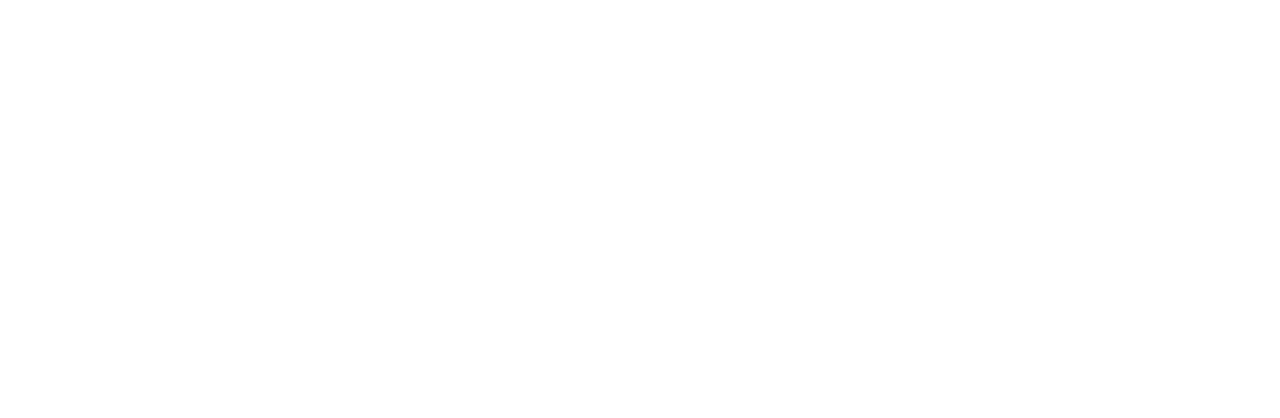
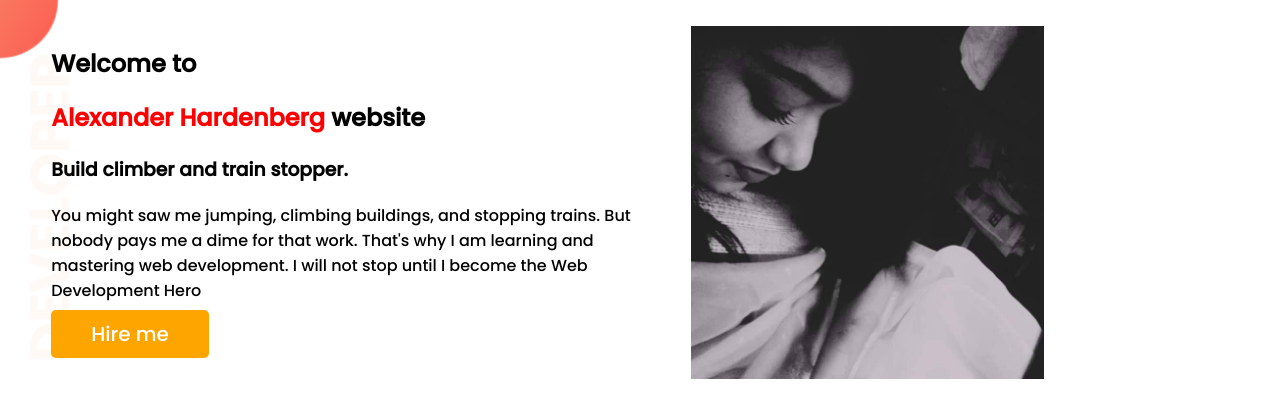
Before and after one commit to hardenberg1971/developer-portfolio, a plain HTML site: page index.html in a window 1280 px wide. Drawn offline with Linux system fonts and the light colour scheme.

Commit message:
top baner added

```diff
--- a/index.html
+++ b/index.html
@@ -4,10 +4,23 @@
     <meta charset="UTF-8">
     <meta http-equiv="X-UA-Compatible" content="IE=edge">
     <meta name="viewport" content="width=device-width, initial-scale=1.0">
-    <title>Developer portfolio</title>
+    <title>Hardenberg</title>
+    <link rel="preconnect" href="https://fonts.googleapis.com">
+<link rel="preconnect" href="https://fonts.gstatic.com" crossorigin>
+<link href="https://fonts.googleapis.com/css2?family=Poppins:wght@500&display=swap" rel="stylesheet">
     <link rel="stylesheet" href="style.css">
 </head>
 <body>
+<section class="top-banner">
+    <div class="half-width">
+    <h1>Welcome to</h1>
+    <h1> <span class="orange-color"> Alexander Hardenberg</span> website</h1>
+    <h3> Build climber and train stopper.</h3>
+    <p>You might saw me jumping, climbing buildings, and stopping trains. But nobody pays me a dime for that work. That's why I am learning and mastering web development. I will not stop until I become the Web Development Hero</p>
+    <a class="link-button" href="https://www.programming-hero.com/">Hire me</a>
+    </div>
 
+    <div class="half-width"><img src="show off/272304539_144242874692150_6371890812934381544_n.jpg" alt=""></div>
+</section>
 </body>
 </html>
--- a/style.css
+++ b/style.css
@@ -0,0 +1,30 @@
+body{
+    font-family: 'Poppins', sans-serif;
+    margin: 0%;
+}
+.orange-color{
+    color:red;
+}
+section{
+    display: flex;
+}
+.half-width{
+    width: 50%;
+    padding-left: 4%;
+    padding-top: 2%;
+}
+.half-width img{
+    width: 60%;
+}
+.link-button{
+    text-decoration: none;
+    background-color: orange;
+    color: white;
+    font-size: 20px;
+    padding: 10px 40px;
+    border-radius: 5px;
+}
+.top-banner{
+  background-image: url(images/top-banner.png);
+  background-repeat: no-repeat;
+}
```
Also changed, not shown: images/Jhankar-pic-with-bg.png (added), images/dream-bg.png (added), images/exp-bg.png (added), images/jhankar.png (added), images/jhankar2.png (added), images/my-bg.png (added), images/my-bg2.png (added), images/top-banner.png (added), show off/272304539_144242874692150_6371890812934381544_n.jpg (added), show off/IMG_20170130_231234_381.jpg (added).
